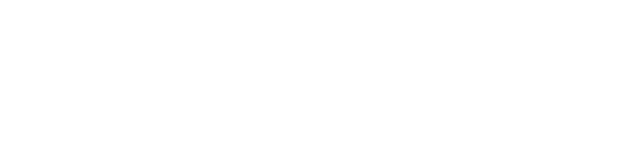
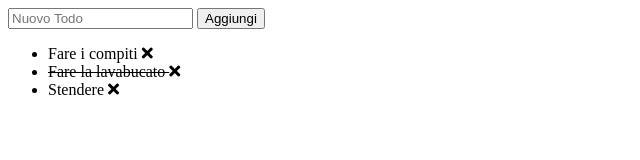
Before and after one commit to TommasoLodesani/vue-todolist, a plain HTML site: page index.html in a window 1280 px wide. Shown: the whole page, without its empty margins (0-640 px from the left). Drawn offline with nearby package versions, Linux system fonts and the light colour scheme.

Commit message:
add li item and text decoration

```diff
--- a/index.html
+++ b/index.html
@@ -10,9 +10,29 @@
 </head>
 <body>
 
+    <div id="app" class="container">
+
+        <div class="new-todo">
+            <input type="text" placeholder="Nuovo Todo">
+            <button>Aggiungi</button>
+        </div>
+
+        <div class="todos-container">
+            <ul>
+                <li v-for="(todo,i) in todos " class="todo" :class="todos[i].done === true ? 'style_text' : '' ">
+                    {{todos[i].text}}
+                    <i class="fas fa-times"></i>
+                </li>
+            </ul>
+        </div>
 
 
 
+    </div>
+
+
+
+    <script src="https://cdn.jsdelivr.net/npm/vue@2/dist/vue.js"></script>
     <script type="text/javascript" src="script.js"></script>
 
 </body>
--- a/script.js
+++ b/script.js
@@ -0,0 +1,25 @@
+const myApp = new Vue({
+    el : "#app",
+    data : {
+        todos : [
+
+            {
+                text : "Fare i compiti",
+                done : false
+
+            },
+            {
+                text : "Fare la lavabucato",
+                done : true
+
+            },
+            {
+                text : "Stendere",
+                done : false
+
+            },
+
+        ]
+    }
+
+});
--- a/style.css
+++ b/style.css
@@ -0,0 +1,3 @@
+.style_text{
+    text-decoration: line-through;
+}
```
